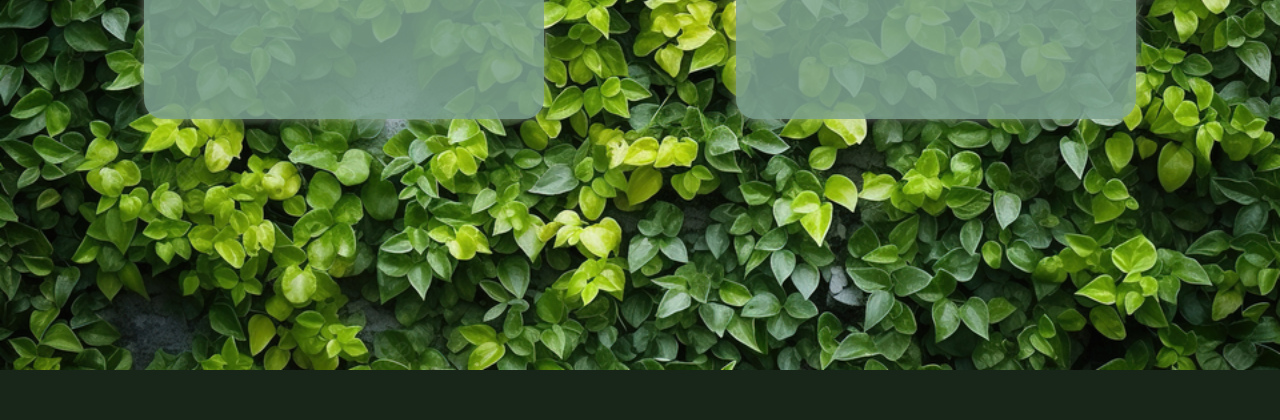
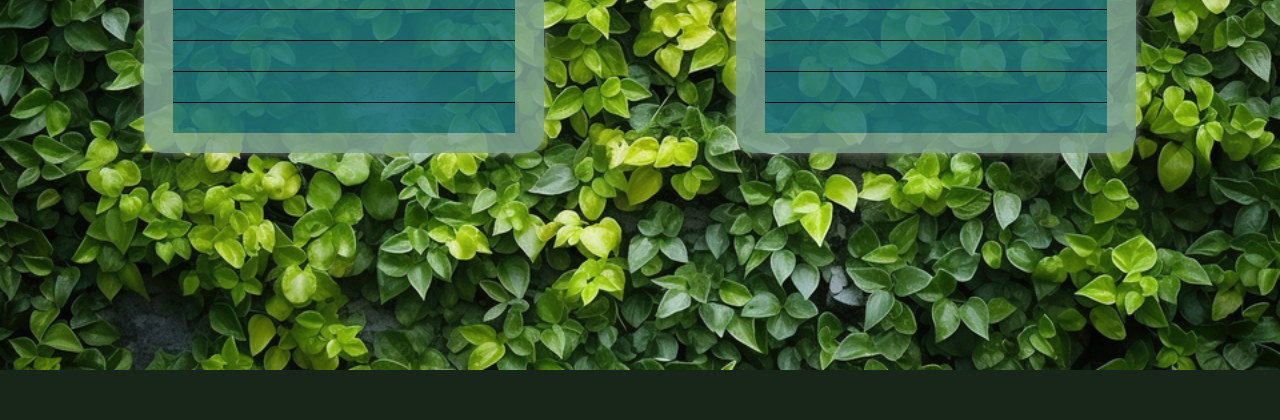
Before and after one commit to shantanunadar/greenify, a Flask app: page /category/1 in a window 1280 px wide. Shown: the part 437-857 px from the top of the page. Run offline with Flask 3, Linux system fonts and the light colour scheme; data that the repository does not hold is empty.

Commit message:
Update style.css
Changed a few styles of the category page

```diff
--- a/static/css/style.css
+++ b/static/css/style.css
@@ -922,7 +922,6 @@
 	box-shadow: 0px 0px 10px rgba(255, 255, 255, 0.5);
 	transition: all 1s ease;
 	opacity: 0.85;
-	gap: 20px;
 	padding: 20px 10px 20px 10px;
 }
 
@@ -972,6 +971,7 @@
 	width: 90%;
 	background-color: #1E757B;
 	text-align: center;
+	padding: 15px;
 }
 
 .eco-adv, .normal-disadv {
@@ -979,4 +979,6 @@
 	width: 90%;
 	background-color: #1E757B;
 	text-align: center;
+	border-top: 1px solid black;
+	padding: 15px;
 }
```
